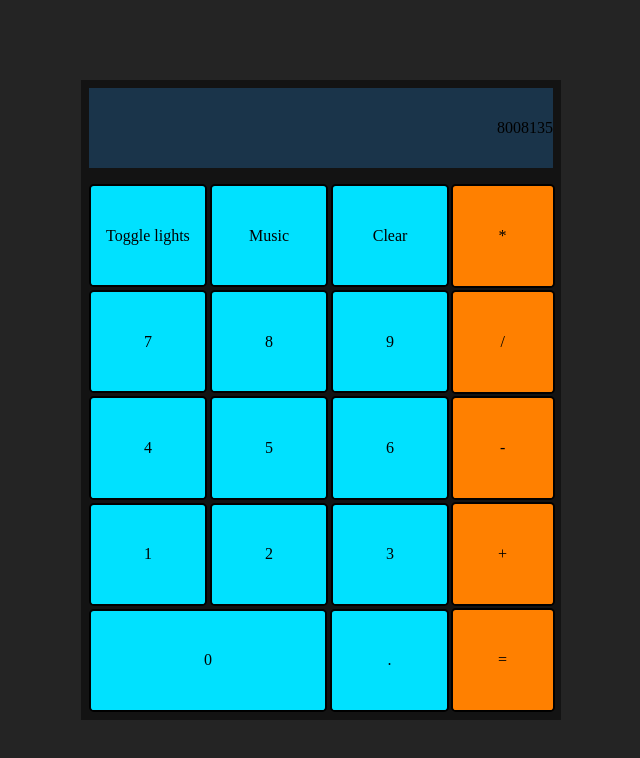
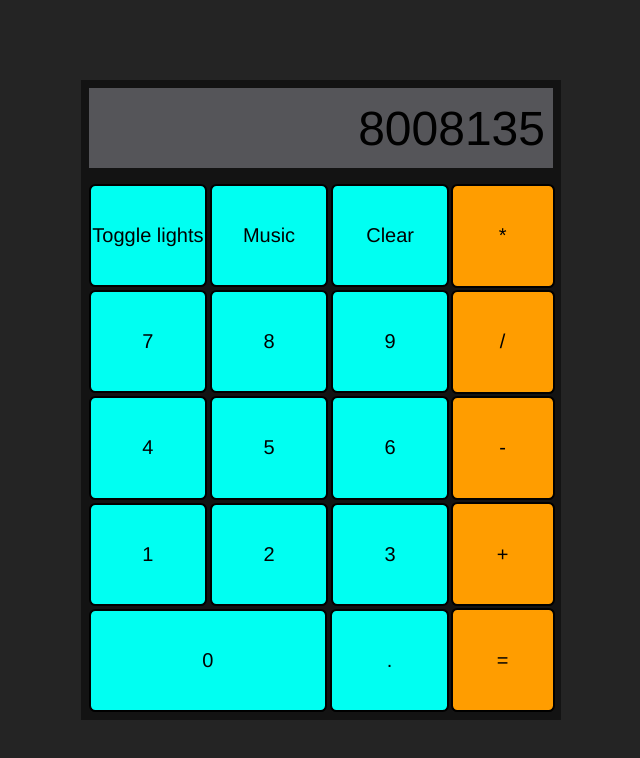
Before and after one commit to antwonthedamaja/calculator, a plain HTML site: page index.html in a window 1280 px wide. Shown: the whole page, without its empty margins (319-959 px from the left). Drawn offline with Linux system fonts and the light colour scheme.

Commit message:
More minor UI adjustments

```diff
--- a/styles.css
+++ b/styles.css
@@ -1,5 +1,7 @@
 body {
     background-color: rgb(36, 36, 36);
+    font-family: helvetica;
+    font-size: 1.25rem;
     margin: 0;
     padding: 0;
 }
@@ -43,13 +45,13 @@ body {
 #buttons div {
     box-sizing: border-box;
     border: .15rem solid black;
-    border-radius: .3rem;
+    border-radius: .4rem;
     display: flex;
     align-items: center;
     justify-content: center;
     flex: 1 0 7rem;
     margin: .1rem;
-    background-color: rgb(0, 225, 255);
+    background-color: rgb(0, 255, 242);
 }
 
 #buttons #zero {
@@ -72,16 +74,19 @@ body {
     justify-content: center;
     width: 6.5rem;
     flex: 1;
-    background-color: rgb(255, 128, 0);
+    background-color: rgb(255, 157, 0);
     box-sizing: border-box;
     border: .15rem solid black;
-    border-radius: .3rem;
+    border-radius: .4rem;
 }
 
 #display {
     display: flex;
     flex-direction: row-reverse;
     margin: .5rem;
-    background-color: rgb(26, 52, 74);
+    background-color: rgb(85, 85, 89);
     align-items: center;
+    font-size: 3rem;
+    font-weight: 500;
+    padding-right: .5rem;
 }
```
